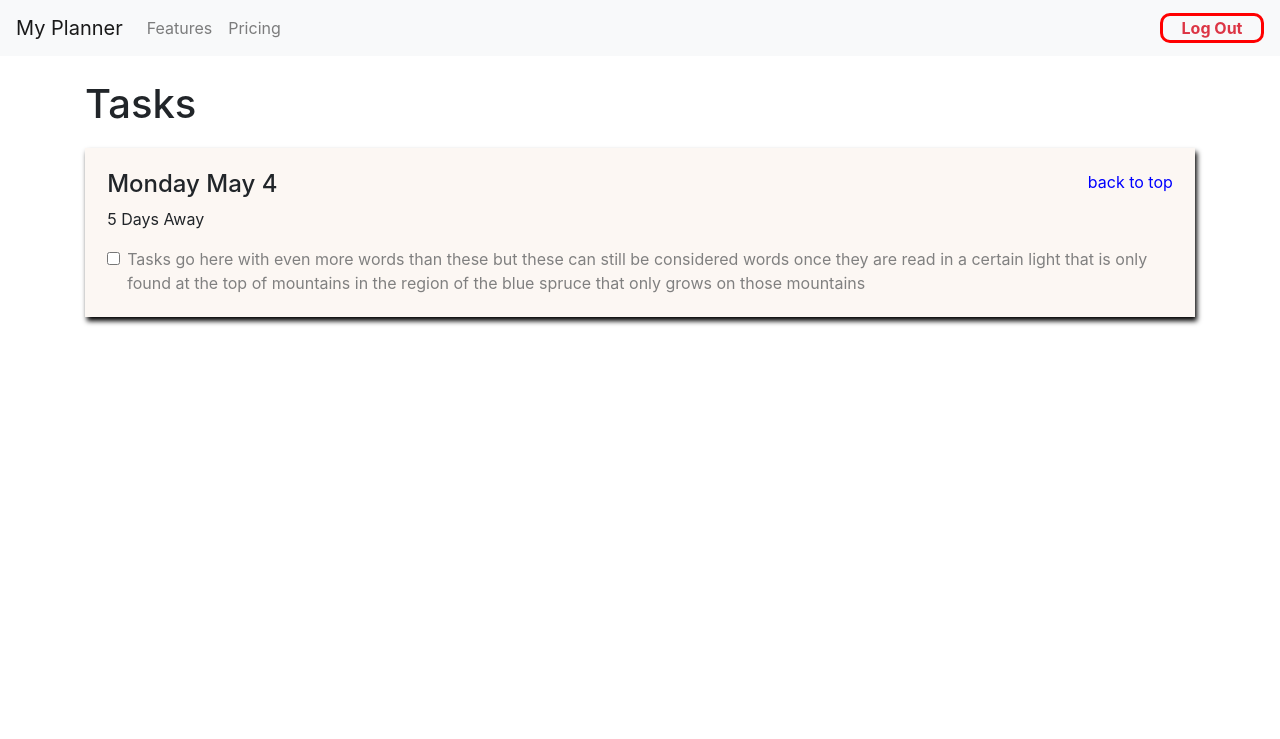
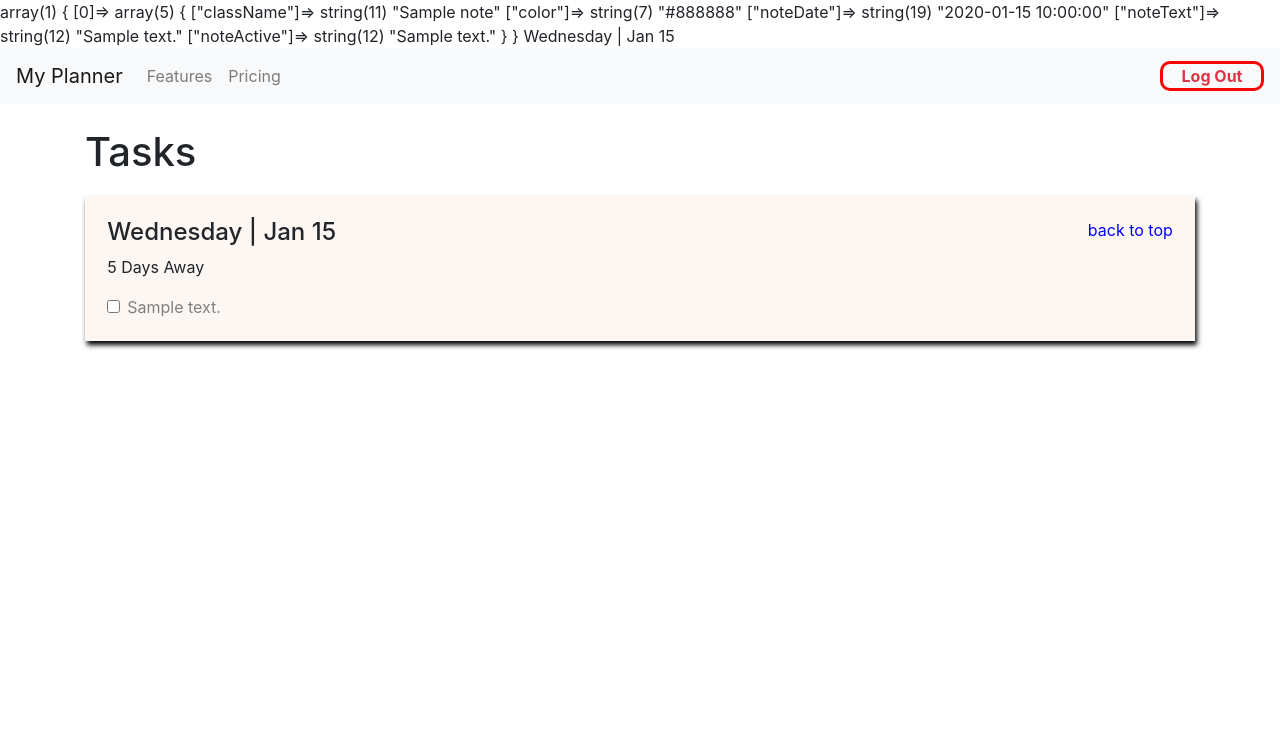
Before and after one commit to quinnmicha/ToDo, a PHP site: page /tasks.php in a window 1280 px wide. Shown: the top 739 px of the page. Run offline with PHP 8.4, Linux system fonts and the light colour scheme; the visitor is signed in with stand-in values (Sample User, id 1); tables that the repository leaves empty or names only in its code hold one stand-in row (values such as "Sample post"); a stand-in replaces the project's code that opens the database connection.

Commit message:
tasks page now dynamically populates tasks per user

```diff
--- a/index.php
+++ b/index.php
@@ -23,7 +23,7 @@ else if(isPostRequest()){
 
         $_SESSION['login'] = true;
         $_SESSION['username'] = $login[0]['username'];
-        $_SESSION['userId'] = $login[0]['userID'];
+        $_SESSION['userID'] = $login[0]['userID'];
         header("Location: ../ToDo/tasks.php");
     }
 }
--- a/tasks.php
+++ b/tasks.php
@@ -3,6 +3,8 @@
 include __DIR__ . '/Model/model_ToDo.php';
 
 session_start();
+
+
 
 if( isset($_SESSION["login"])){
     $action=  filter_input(INPUT_GET, 'action');
@@ -10,6 +12,11 @@ if( isset($_SESSION["login"])){
         session_unset();
         session_destroy();
     }
+
+    $taskData = getTasks($_SESSION["userID"]);
+    var_dump($taskData);
+    echo date('l | M j',strtotime($taskData[0]['noteDate']));
+
 }
 
 else {
@@ -53,7 +60,7 @@ else {
                 <a class="nav-link" href="#">Pricing</a>
             </li>
             <li class="nav-item d-block d-ml-none d-lg-none d-xl-none">
-                <a class="nav-link text-danger" href="#">Logout</a>
+                <a class="nav-link text-danger" href="index.php?action=false">Logout</a>
             </li>
 
         </ul>
@@ -66,20 +73,21 @@ else {
 <div class="container">
     <h1 class='mt-4'>Tasks</h1>
 
+    <?php foreach ($taskData as $task): ?>
     <div class="week">
         <a href="#0" style="float:right;color:blue;">back to top</a>
-        <h4 id="1">Monday May 4</h4>
+        <h4 id="1"><?php echo date('l | M j',strtotime($task['noteDate'])); ?></h4>
         <p>5 Days Away</p>
 
         <div class="form-check">
             <input class="form-check-input" type="checkbox" style="color:blue;" value="" id="defaultCheck1">
             <label class="form-check-label" for="defaultCheck1" style="color:grey;">
-              Tasks go here with even more words than these but these can still be considered words once they are read in a certain light that is only found at the top of mountains in the region of the blue spruce that only grows on those mountains
+            <?php echo $task['noteText'] ?>
             </label>
         </div>
 
     </div>
-
+    <?php    endforeach; ?>
 
 
 
```
